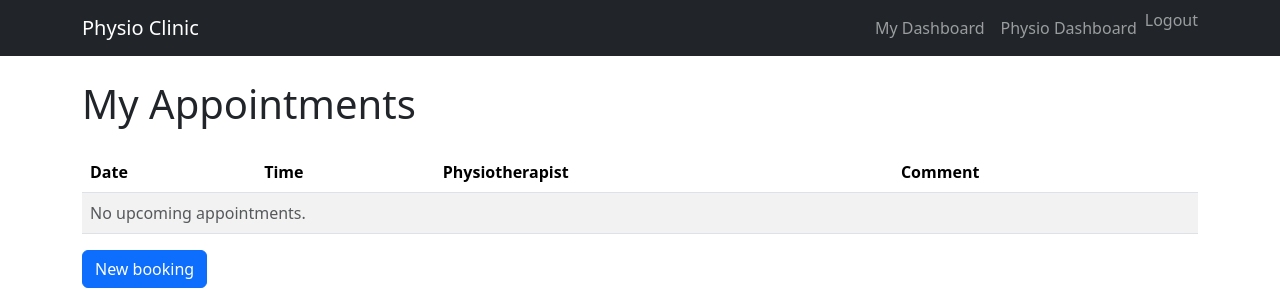
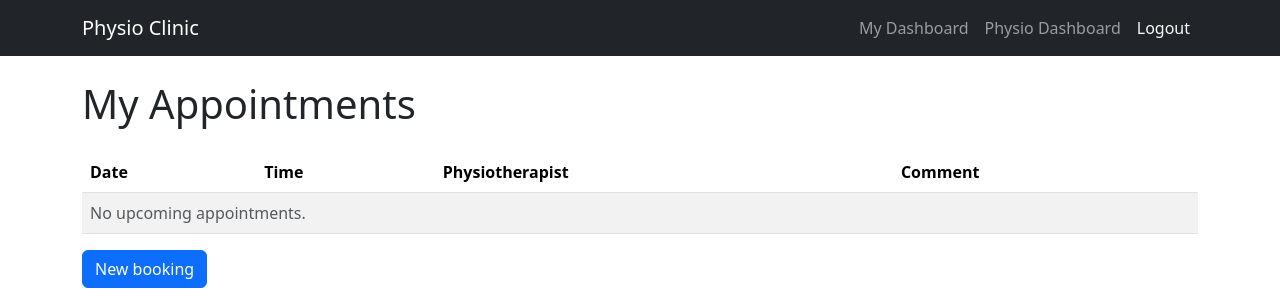
Before and after one commit to Katerynakulik/physio-clinic, a Django app: page /accounts/client/dashboard/ in a window 1280 px wide. Shown: the top 300 px of the page. Run offline with Django 5.2, Linux system fonts and the light colour scheme; a user stored in the database is signed in; tables that the repository leaves empty hold one stand-in row (values such as "Sample post").

Commit message:
Fix: header, logout button

```diff
--- a/templates/includes/header.html
+++ b/templates/includes/header.html
@@ -39,14 +39,19 @@
               </li>
             {% endif %}
 
-            <li class="nav-item">
-              <form method="post" action="{% url 'logout' %}" class="d-inline">
-                {% csrf_token %}
-                <button type="submit" class="btn btn-link nav-link p-0">
-                  Logout
-                </button>
-              </form>
-            </li>
+           <li class="nav-item d-flex align-items-center">
+            <form method="post" action="{% url 'logout' %}" class="mb-0">
+              {% csrf_token %}
+              <button
+                type="submit"
+                class="nav-link btn btn-link text-light"
+                style="text-decoration: none;"
+              >
+                Logout
+              </button>
+            </form>
+          </li>
+
 
           {% else %}
 
```
